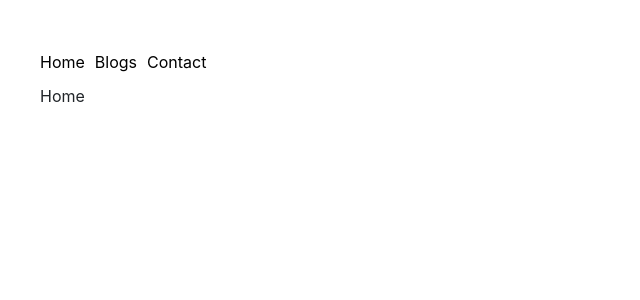
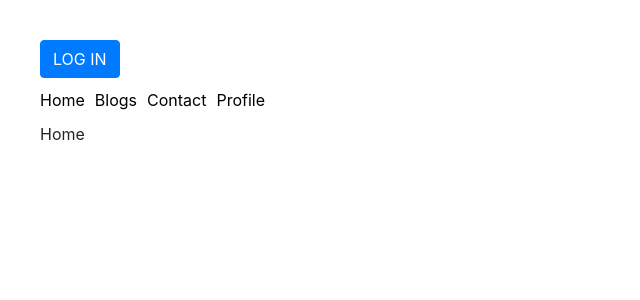
Before and after one commit to MADDY2045/REACT_REDUX, a React app: page / in a window 1280 px wide. Shown: the top 300 px of the page, without its empty margins (0-640 px from the left). Built offline with nearby package versions, Linux system fonts and the light colour scheme; the HTML template or start-up script is replaced by a standard one.

Commit message:
Protected routes example

```diff
--- a/src/App.js
+++ b/src/App.js
@@ -1,19 +1,44 @@
-import React from "react";
+import React, { useState } from "react";
 import { BrowserRouter, Routes, Route } from "react-router-dom";
 import Layout from "./pages/Layout";
 import Home from "./pages/Home";
 import Blogs from "./pages/Blog";
 import Contact from "./pages/Contact";
+import Profile from "./pages/Profile";
 import NoPage from "./pages/NotFound";
+import Protected from "./pages/Protected";
 
 const App = () => {
+  const [isLoggedIn, setIsLoggedIn] = useState(false);
+
+  const login = () => setIsLoggedIn((prevState) => !prevState);
+
   return (
     <BrowserRouter>
+      <div>
+        {!isLoggedIn ? (
+          <button className="btn btn-primary" onClick={login}>
+            LOG IN
+          </button>
+        ) : (
+          <button className="btn btn-outline-secondary" onClick={login}>
+            LOG OUT
+          </button>
+        )}
+      </div>
       <Routes>
         <Route path="/" element={<Layout />}>
           <Route index element={<Home />} />
           <Route path="blogs" element={<Blogs />} />
           <Route path="contact" element={<Contact />} />
+          <Route
+            path="profile"
+            element={
+              <Protected isLoggedIn={isLoggedIn}>
+                <Profile />
+              </Protected>
+            }
+          />
           <Route path="*" element={<NoPage />} />
         </Route>
       </Routes>
--- a/src/pages/Layout.js
+++ b/src/pages/Layout.js
@@ -15,6 +15,9 @@ const Layout = () => {
           <li>
             <Link to="/contact">Contact</Link>
           </li>
+          <li>
+            <Link to="/profile">Profile</Link>
+          </li>
         </ul>
       </nav>
 
--- /dev/null
+++ b/src/pages/Profile.js
@@ -0,0 +1,7 @@
+import React from "react";
+
+const Profile = () => {
+  return <div>Profile</div>;
+};
+
+export default Profile;
--- /dev/null
+++ b/src/pages/Protected.js
@@ -0,0 +1,9 @@
+import React from "react";
+import { Navigate } from "react-router-dom";
+
+const Protected = ({ isLoggedIn, children }) => {
+  if (!isLoggedIn) return <Navigate to="/" />;
+  return children;
+};
+
+export default Protected;
```
